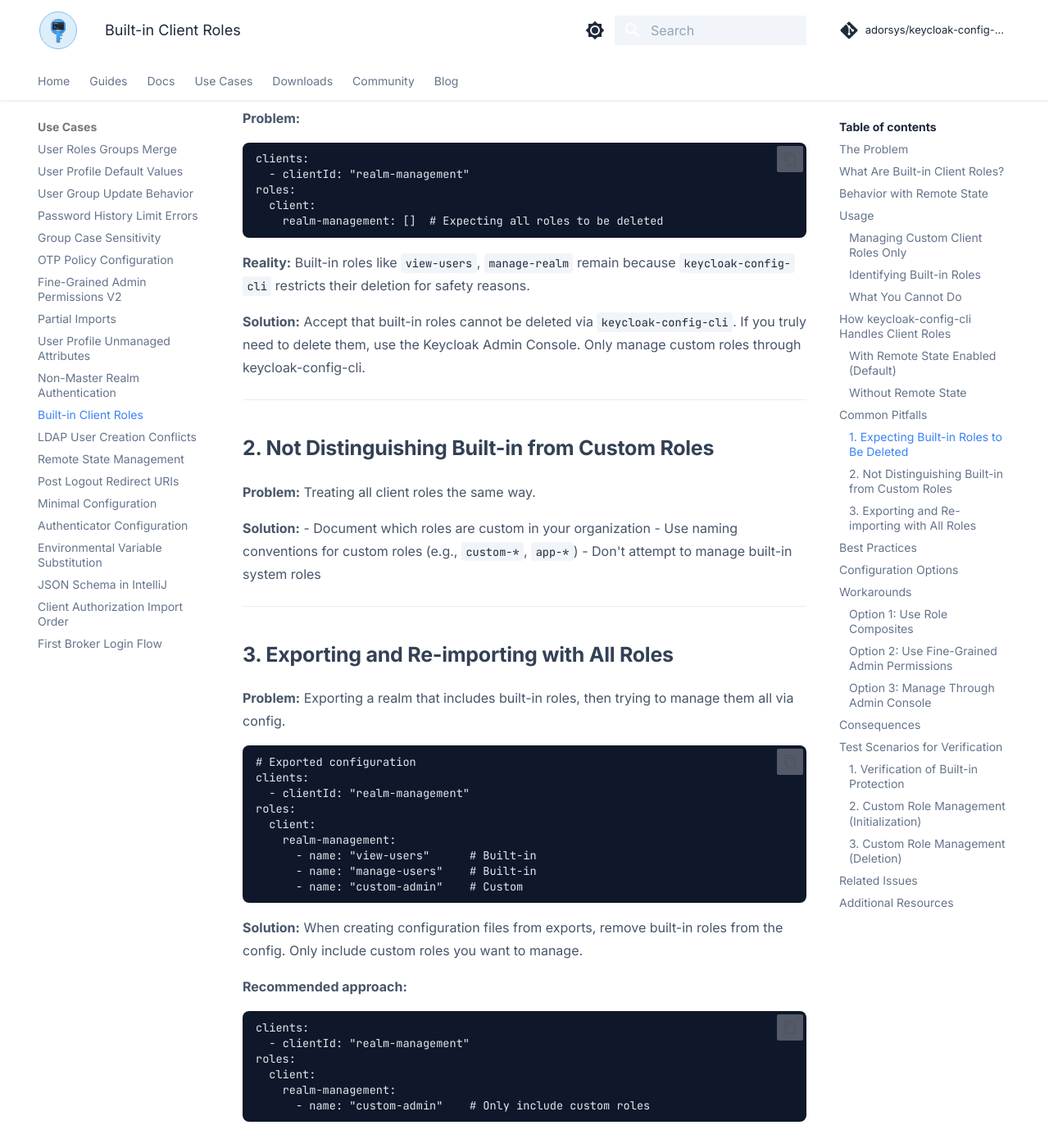
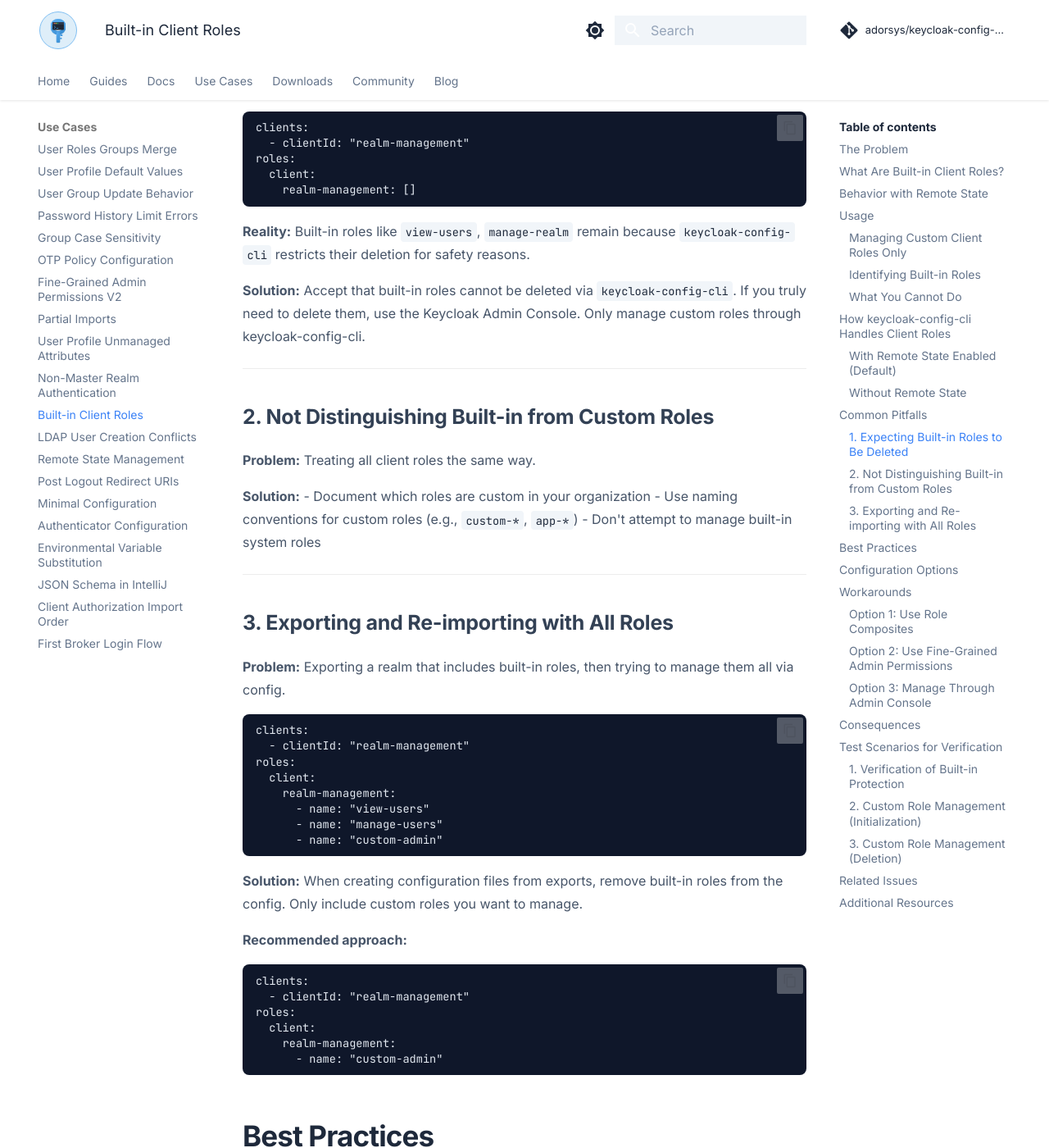
Before and after one commit to adorsys/keycloak-config-cli, an MkDocs documentation site: the page built from docs/config/built-in-client-roles.md, in a window 1280 px wide and 1400 px high, scrolled down 5396 px. Shown: the whole window at 82% size. Built offline with MkDocs 1.6.1 and Material for MkDocs 9.7.7, drawn with Linux system fonts in a browser that asks for light colours; comment, search, counter and statistics services are not loaded; some of the changed text lies outside the part shown.

Commit message:
removed commands from the config examples

````diff
--- a/docs/config/built-in-client-roles.md
+++ b/docs/config/built-in-client-roles.md
@@ -95,7 +95,6 @@
 
 ### With Remote State Enabled (Default)
 ```yaml
-# Configuration file
 clients:
   - clientId: "my-app"
 roles:
@@ -114,7 +113,6 @@
 
 ### Without Remote State
 ```yaml
-# Configuration file with import.remote-state.enabled=false
 clients:
   - clientId: "my-app"
 roles:
@@ -147,7 +145,7 @@
   - clientId: "realm-management"
 roles:
   client:
-    realm-management: []  # Expecting all roles to be deleted
+    realm-management: []
 ```
 
 **Reality:** Built-in roles like `view-users`, `manage-realm` remain because `keycloak-config-cli` restricts their deletion for safety reasons.
@@ -171,15 +169,14 @@
 
 **Problem:** Exporting a realm that includes built-in roles, then trying to manage them all via config.
 ```yaml
-# Exported configuration
 clients:
   - clientId: "realm-management"
 roles:
   client:
     realm-management:
-      - name: "view-users"      # Built-in
-      - name: "manage-users"    # Built-in
-      - name: "custom-admin"    # Custom
+      - name: "view-users"
+      - name: "manage-users"
+      - name: "custom-admin"
 ```
 
 **Solution:** When creating configuration files from exports, remove built-in roles from the config. Only include custom roles you want to manage.
@@ -191,7 +188,7 @@
 roles:
   client:
     realm-management:
-      - name: "custom-admin"    # Only include custom roles
+      - name: "custom-admin"
 ```
 
 ## Best Practices
@@ -268,7 +264,6 @@
 Use this file to create custom roles in a new client.
 
 ```yaml
-# test-custom-roles-init.yaml
 realm: "test-realm"
 enabled: true
 clients:
@@ -285,7 +280,6 @@
 Update the previous configuration by removing the `viewer` role. The CLI should delete only the `viewer` role, leaving `manager` and any built-in roles untouched.
 
 ```yaml
-# test-custom-roles-delete.yaml
 realm: "test-realm"
 enabled: true
 clients:
````
Also changed, not shown: other parts of docs/config/built-in-client-roles.md (+0 -1 lines).
